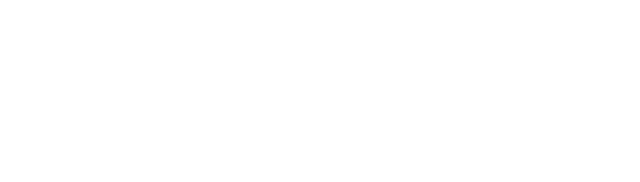
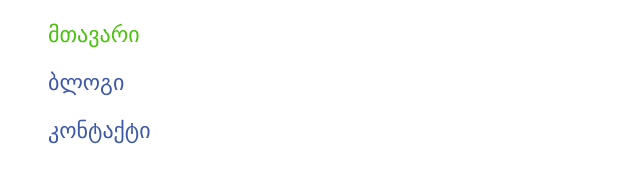
Before and after one commit to Giorgize/Homework4, a plain HTML site: page index.html in a window 1280 px wide. Shown: the whole page, without its empty margins (0-640 px from the left). Drawn offline with Linux system fonts and the light colour scheme.

Commit message:
added header

```diff
--- /dev/null
+++ b/CSS/style.css
@@ -0,0 +1,12 @@
+.main{
+	color: #4AC20E;
+	font-size: 22px
+}
+.bl{
+	color: #3D58A6;
+	font-size: 22px
+}
+.cont{
+	color: #3D58A6;
+	font-size:22px
+}
--- a/index.html
+++ b/index.html
@@ -1,9 +1,17 @@
 <!DOCTYPE html>
 <html>
 <head>
+	<link rel="stylesheet" type="text/css" href="CSS/style.css">
 	<title>დავალება4</title>
 </head>
 <body>
+    <header>
+    	<nav>
+    		<ul class="main">მთავარი</ul>
+    		<ul class="bl">ბლოგი</ul>
+    		<ul class="cont">კონტაქტი</ul>
+    	</nav>
+    </header>
 
 </body>
 </html>
```
